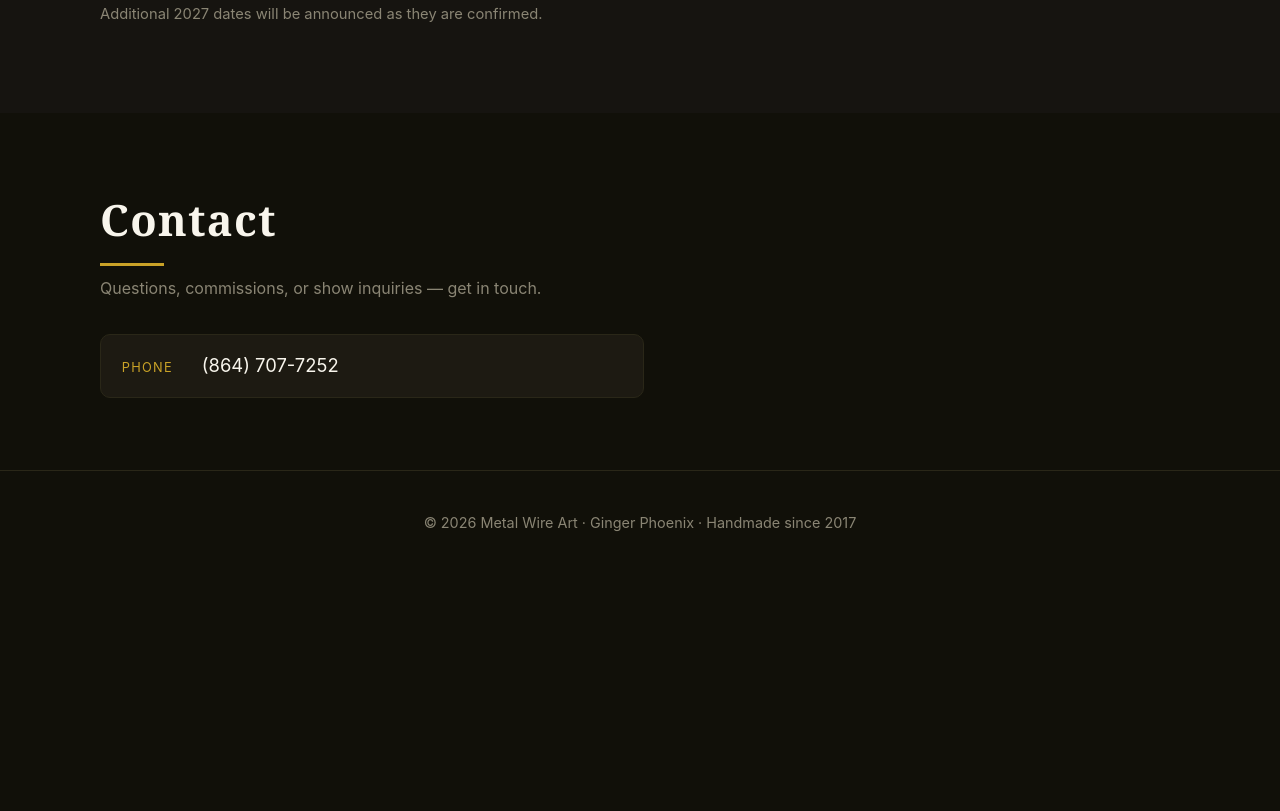
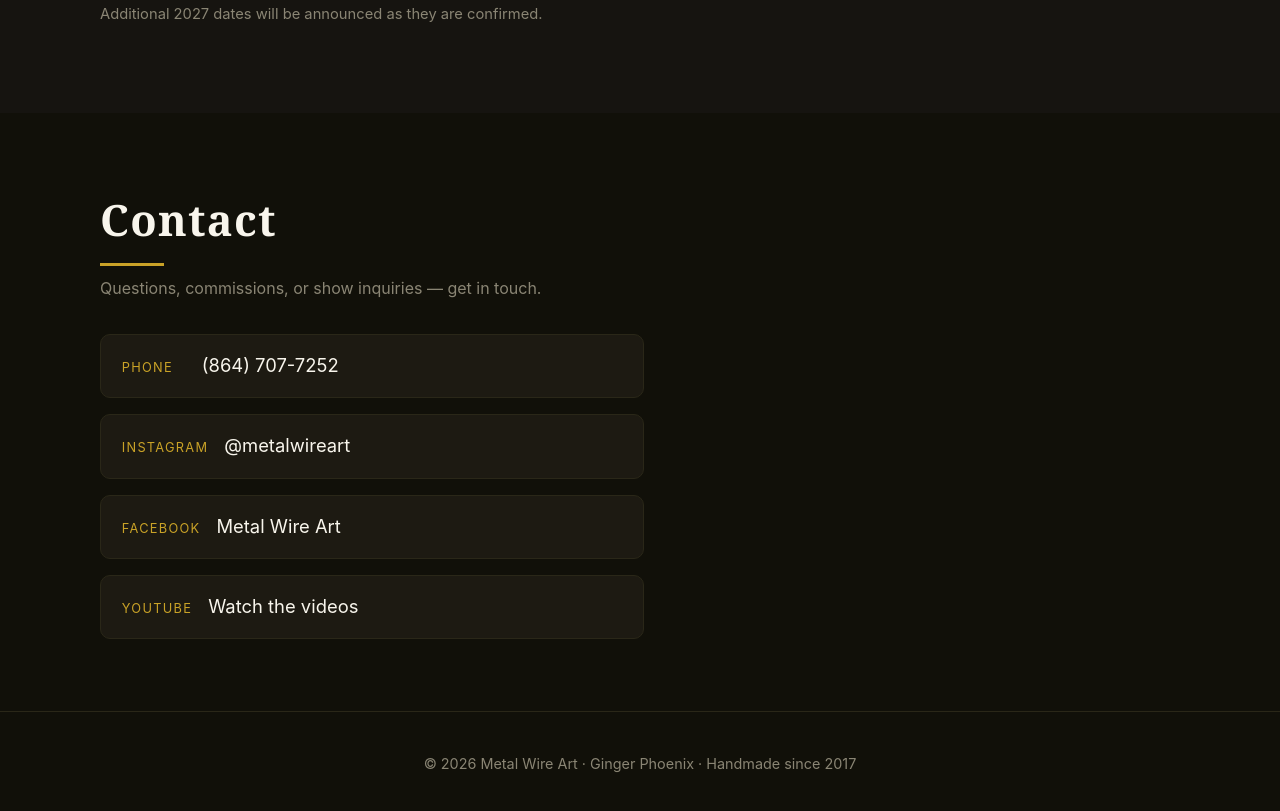
Before and after one commit to jfginger/MetalWireArt, a plain HTML site: page index.html in a window 1280 px wide. Shown: the part 5324-6135 px from the top of the page. Before the commit the page ends 5898 px from the top, so only its background shows below. Drawn offline with Linux system fonts and the light colour scheme.

Commit message:
Add Instagram, Facebook and YouTube playlist links to Contact

```diff
--- a/index.html
+++ b/index.html
@@ -123,6 +123,18 @@
             <span class="contact-label">Phone</span>
             <a href="tel:+18647077252">(864) 707-7252</a>
           </li>
+          <li>
+            <span class="contact-label">Instagram</span>
+            <a href="https://www.instagram.com/metalwireart/" target="_blank" rel="noopener">@metalwireart</a>
+          </li>
+          <li>
+            <span class="contact-label">Facebook</span>
+            <a href="https://www.facebook.com/profile.php?id=100078003152059" target="_blank" rel="noopener">Metal Wire Art</a>
+          </li>
+          <li>
+            <span class="contact-label">YouTube</span>
+            <a href="https://www.youtube.com/playlist?list=PLRljmdm52eg8" target="_blank" rel="noopener">Watch the videos</a>
+          </li>
         </ul>
       </div>
     </section>
```
